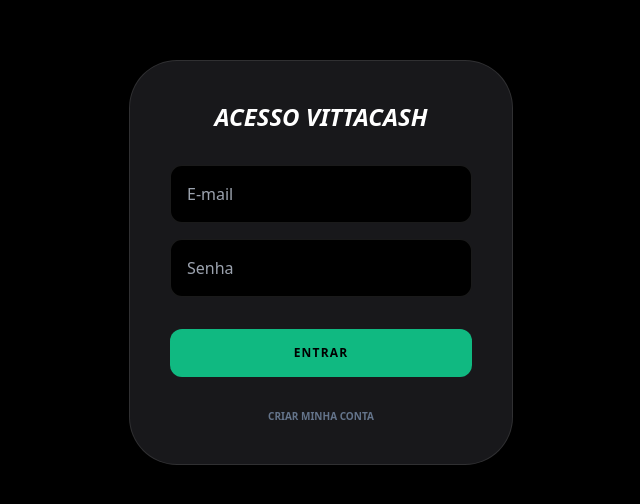
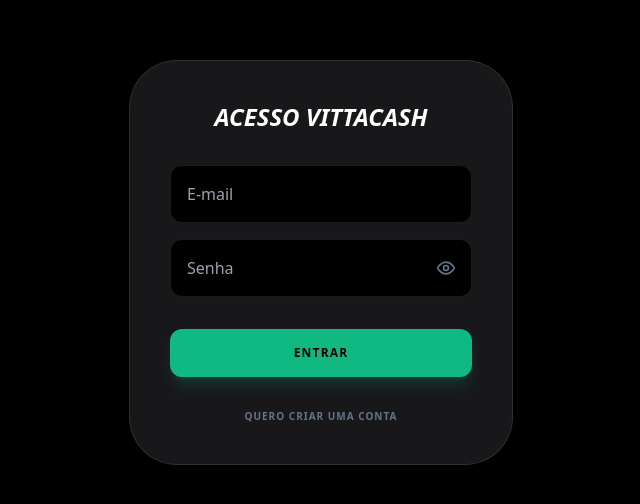
Before and after one commit to a2soluntions/cashflow-app, a React (Vite) app: page /login in a window 1280 px wide. Shown: the part 138-642 px from the top of the page, without its empty margins (319-959 px from the left). Built offline with nearby package versions, Linux system fonts and the light colour scheme.

Commit message:
fix: bug do campo de senha e adição do ícone de olho no login

```diff
--- a/src/Vitta.tsx
+++ b/src/Vitta.tsx
@@ -129,23 +129,6 @@ export default function Vitta() {
   );
 
 
-  // --- COMPONENTE DE LOGIN ---
-  const LoginPage = () => (
-    <div className="w-screen h-screen bg-black flex items-center justify-center p-6">
-        <form onSubmit={handleAuth} className="w-full max-w-sm bg-zinc-900 border border-white/10 p-10 rounded-[3rem] text-center">
-            <h2 className="text-2xl font-black text-white uppercase italic mb-8">{isSignUp ? 'Nova Conta' : 'Acesso VittaCash'}</h2>
-            <input type="email" placeholder="E-mail" value={email} onChange={e => setEmail(e.target.value)} className="w-full bg-black border border-white/10 p-4 rounded-xl text-white mb-4 outline-none focus:border-emerald-500" />
-            <input type="password" placeholder="Senha" value={password} onChange={e => setPassword(e.target.value)} className="w-full bg-black border border-white/10 p-4 rounded-xl text-white mb-8 outline-none focus:border-emerald-500" />
-            <button className="w-full py-4 bg-emerald-500 text-black font-black uppercase text-xs tracking-widest rounded-xl hover:bg-emerald-400 transition-all">
-                {authLoading ? 'Verificando...' : (isSignUp ? 'Cadastrar' : 'Entrar')}
-            </button>
-            <p onClick={() => setIsSignUp(!isSignUp)} className="mt-8 text-[10px] text-slate-500 uppercase font-black cursor-pointer hover:text-white">
-                {isSignUp ? 'Já possuo acesso' : 'Criar minha conta'}
-            </p>
-            {authError && <p className="mt-4 text-rose-500 text-[10px] font-bold uppercase">{authError}</p>}
-        </form>
-    </div>
-  );
 
   return (
     <div className={`w-full font-sans relative ${theme === 'light' ? 'bg-slate-50' : 'bg-[#050505] text-white'} ${location.pathname === '/' ? 'min-h-screen' : 'h-screen overflow-hidden'}`}>
@@ -169,7 +152,19 @@ export default function Vitta() {
         <Route path="/" element={<SalesPage onSelectPlan={() => navigate('/login')} />} />
 
         {/* ROTA DE LOGIN */}
-        <Route path="/login" element={isAuthenticated ? <Navigate to="/app" /> : <LoginPage />} />
+        <Route path="/login" element={isAuthenticated ? <Navigate to="/app" /> : (
+            <LoginPage
+                email={email}
+                setEmail={setEmail}
+                password={password}
+                setPassword={setPassword}
+                isSignUp={isSignUp}
+                setIsSignUp={setIsSignUp}
+                handleAuth={handleAuth}
+                authLoading={authLoading}
+                authError={authError}
+            />
+        )} />
 
         {/* ROTA DO APP (PROTEGIDA) */}
         <Route path="/app" element={
@@ -211,6 +206,63 @@ export default function Vitta() {
   );
 }
 
+// --- NOVO COMPONENTE DE LOGIN (EXTERNO PARA EVITAR PERDA DE FOCO) ---
+const LoginPage = ({ email, setEmail, password, setPassword, isSignUp, setIsSignUp, handleAuth, authLoading, authError }: any) => {
+    const [showPass, setShowPass] = useState(false);
+
+    return (
+        <div className="w-screen h-screen bg-black flex items-center justify-center p-6 animate-in fade-in duration-700">
+            <form onSubmit={handleAuth} className="w-full max-w-sm bg-zinc-900 border border-white/10 p-10 rounded-[3rem] text-center shadow-2xl">
+                <h2 className="text-2xl font-black text-white uppercase italic mb-8">{isSignUp ? 'Nova Conta' : 'Acesso VittaCash'}</h2>
+
+                <div className="space-y-4 mb-8">
+                    <input
+                        type="email"
+                        placeholder="E-mail"
+                        value={email}
+                        onChange={e => setEmail(e.target.value)}
+                        className="w-full bg-black border border-white/10 p-4 rounded-xl text-white outline-none focus:border-emerald-500 transition-all"
+                    />
+
+                    <div className="relative">
+                        <input
+                            type={showPass ? "text" : "password"}
+                            placeholder="Senha"
+                            value={password}
+                            onChange={e => setPassword(e.target.value)}
+                            className="w-full bg-black border border-white/10 p-4 rounded-xl text-white outline-none focus:border-emerald-500 transition-all pr-12"
+                        />
+                        <button
+                            type="button"
+                            onClick={() => setShowPass(!showPass)}
+                            className="absolute right-4 top-1/2 -translate-y-1/2 text-slate-500 hover:text-white transition-colors"
+                        >
+                            {showPass ? <EyeOff size={20} /> : <Eye size={20} />}
+                        </button>
+                    </div>
+                </div>
+
+                <button className="w-full py-4 bg-emerald-500 text-black font-black uppercase text-xs tracking-widest rounded-xl hover:bg-emerald-400 transition-all active:scale-95 shadow-lg shadow-emerald-500/20">
+                    {authLoading ? 'Verificando...' : (isSignUp ? 'Cadastrar' : 'Entrar')}
+                </button>
+
+                <p
+                    onClick={() => setIsSignUp(!isSignUp)}
+                    className="mt-8 text-[10px] text-slate-500 uppercase font-black cursor-pointer hover:text-white transition-colors tracking-widest"
+                >
+                    {isSignUp ? 'Já possuo acesso' : 'Quero criar uma conta'}
+                </p>
+
+                {authError && (
+                    <div className="mt-6 flex items-center justify-center gap-2 p-3 bg-rose-500/10 border border-rose-500/20 rounded-xl">
+                        <p className="text-rose-500 text-[10px] font-bold uppercase">{authError}</p>
+                    </div>
+                )}
+            </form>
+        </div>
+    );
+};
+
 function Lock(props: any) {
     return (
       <svg {...props} xmlns="http://www.w3.org/2000/svg" width="24" height="24" viewBox="0 0 24 24" fill="none" stroke="currentColor" strokeWidth="2" strokeLinecap="round" strokeLinejoin="round"><rect width="18" height="11" x="3" y="11" rx="2" ry="2" /><path d="M7 11V7a5 5 0 0 1 10 0v4" /></svg>
```
